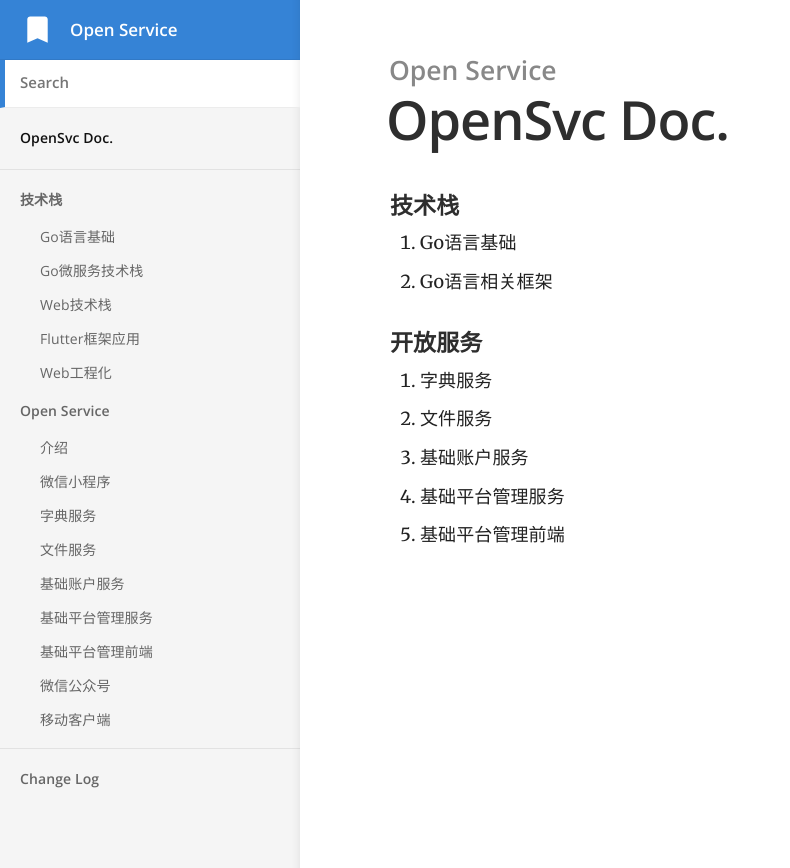
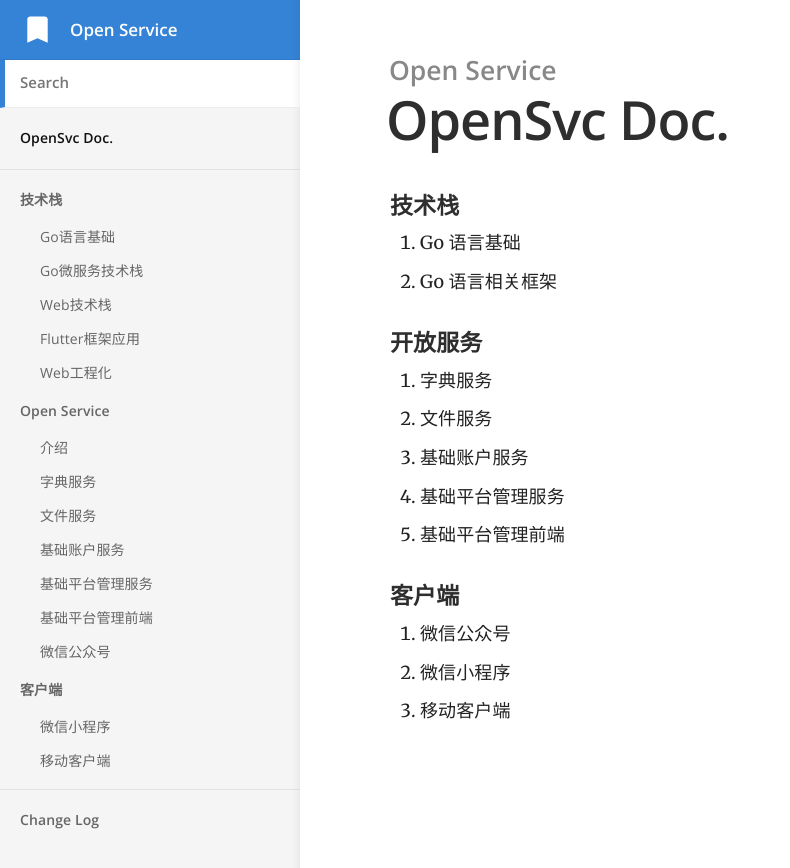
Before and after one commit to pku-hit/opensvc.github.io, a Jekyll site: the page built from index.md, in a window 1280 px wide. Shown: the top 868 px of the page, without its empty margins (0-790 px from the left). Built offline with Jekyll 4.4.1, drawn with Linux system fonts in a browser that asks for light colours.

Commit message:
🐜更新目录

```diff
--- a/index.md
+++ b/index.md
@@ -3,12 +3,20 @@
 ---
 
 #### 技术栈
-1. Go语言基础
-2. Go语言相关框架
+
+1. Go 语言基础
+2. Go 语言相关框架
 
 #### 开放服务
+
 1. 字典服务
 2. 文件服务
 3. 基础账户服务
 4. 基础平台管理服务
 5. 基础平台管理前端
+
+#### 客户端
+
+1. 微信公众号
+2. 微信小程序
+3. 移动客户端
```
Also changed, not shown: _docs/03.客户端/200.微信小程序.md (added, +5 -0 lines), _docs/03.客户端/200.移动客户端.md (deleted, +0 -5 lines), _docs/03.客户端/300.微信小程序.md (deleted, +0 -5 lines), _docs/03.客户端/300.移动客户端.md (added, +5 -0 lines).
